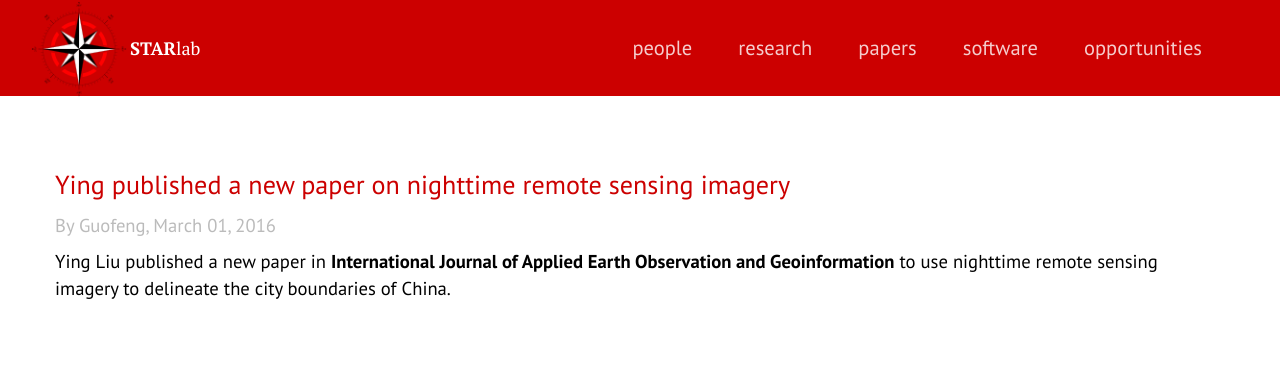
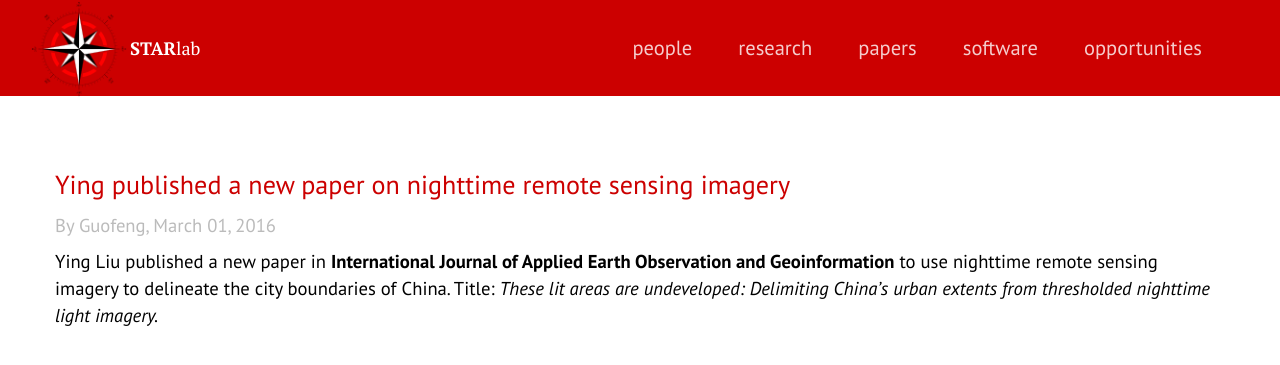
Before and after one commit to thestarlab/thestarlab.github.io, a Jekyll site: the page built from _posts/2016-03-01-liu.md, in a window 1280 px wide. Shown: the top 365 px of the page. Built offline with Jekyll 4.4.1, drawn with Linux system fonts in a browser that asks for light colours; nearby versions of some CDN libraries; some web fonts are replaced; a script that is not in the unit is left out.

Commit message:
add title

```diff
--- a/_posts/2016-03-01-liu.md
+++ b/_posts/2016-03-01-liu.md
@@ -7,4 +7,6 @@ paper:
 
 Ying Liu published a new paper in  **International Journal of Applied Earth
 Observation and Geoinformation** to use nighttime remote sensing imagery to
-delineate the city boundaries of China.
+delineate the city boundaries of China. Title: *These lit areas are
+undeveloped: Delimiting China's urban extents from thresholded nighttime
+light imagery.*
```
